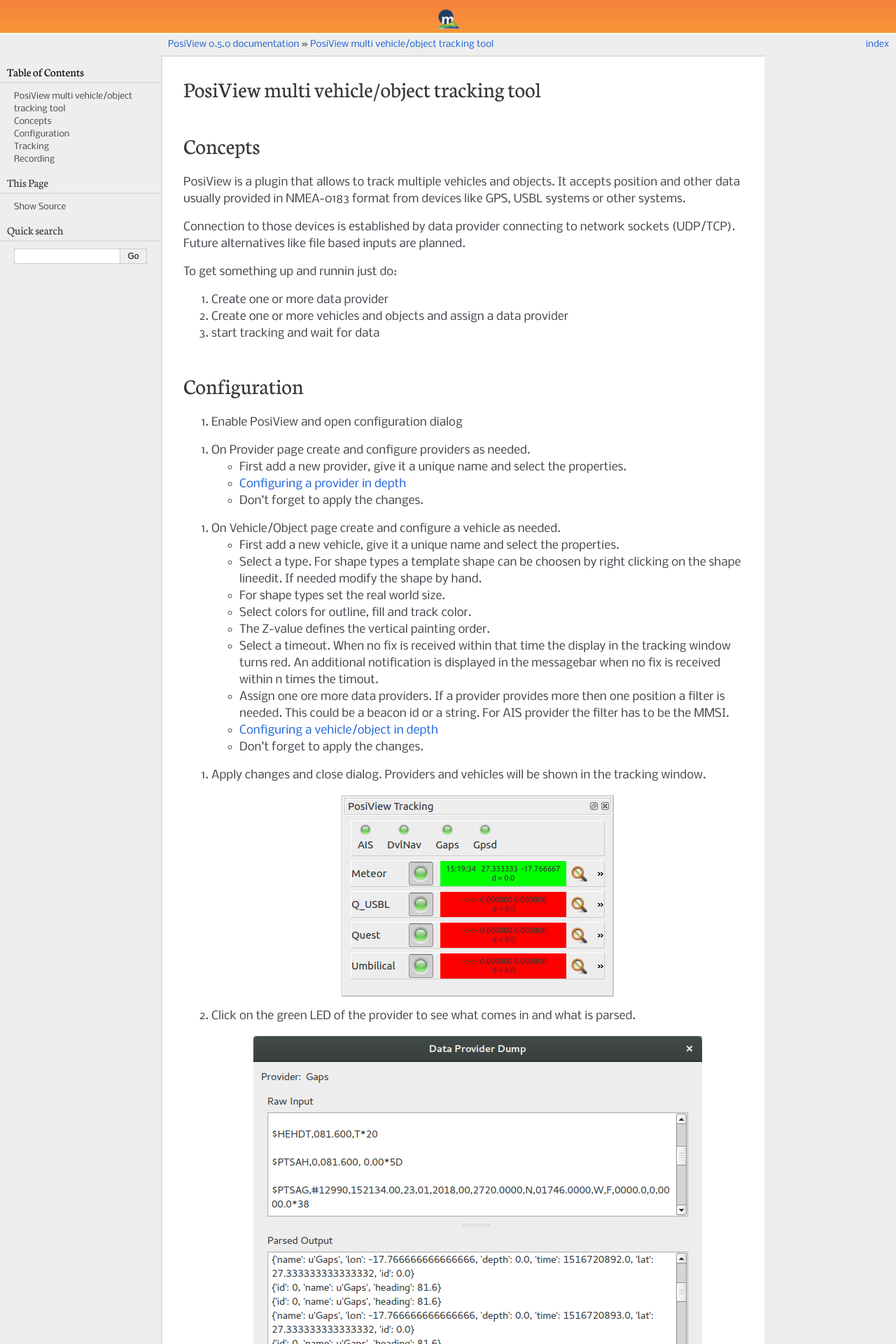
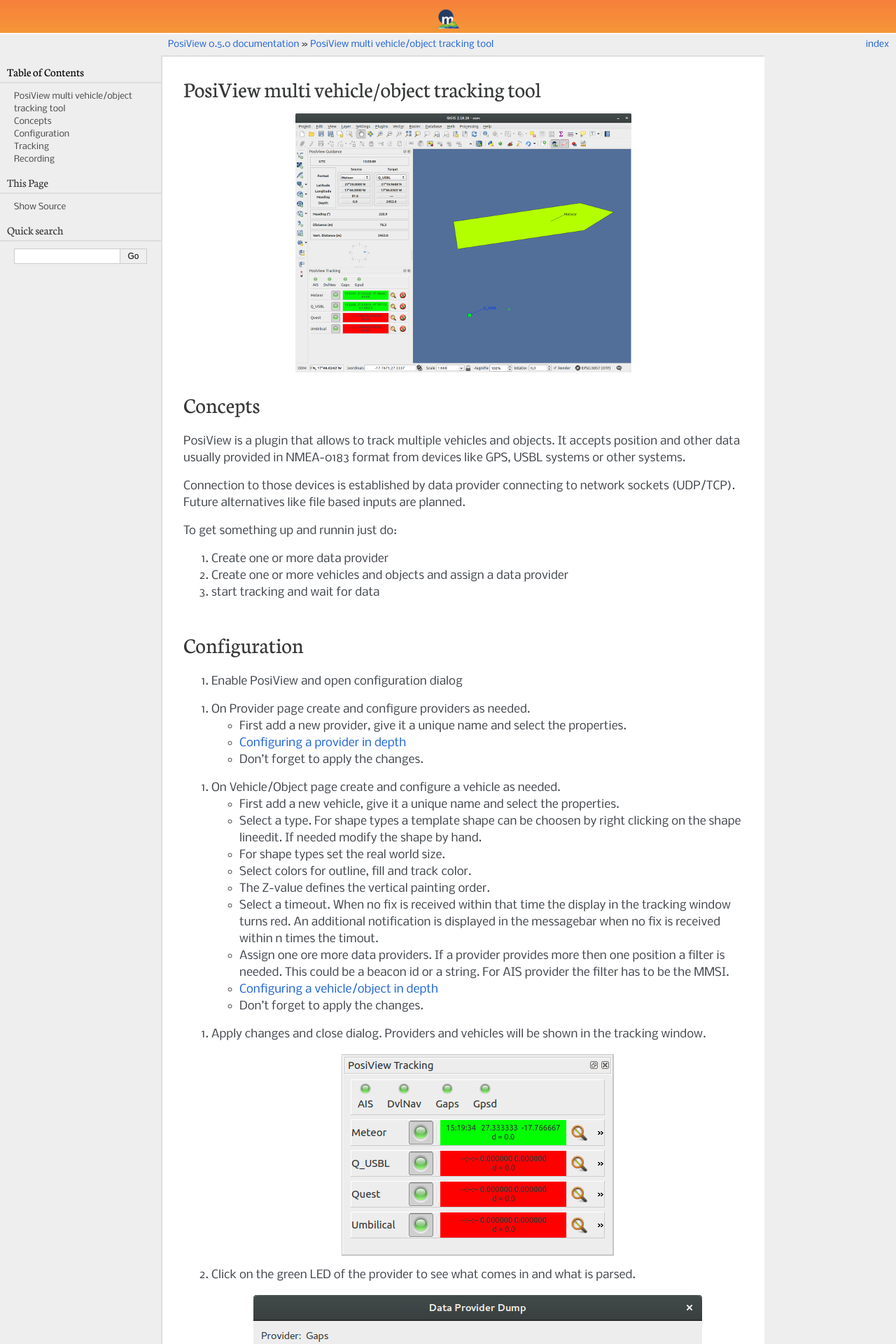
Before and after one commit to jrenken/qgis-PosiView, a Sphinx documentation site: the page built from help/source/index.rst, in a window 1280 px wide. Shown: the top 1920 px of the page at 70% size. Built offline with Sphinx 7.4.7, drawn with Linux system fonts in a browser that asks for light colours; formulas are drawn with MathJax 3.

Commit message:
nicer help

```diff
--- a/help/source/index.rst
+++ b/help/source/index.rst
@@ -13,6 +13,9 @@
 
 
 .. index:: Concpets
+
+.. image:: _static/posiview.png
+    :align: center
 
 Concepts
 ==================
@@ -87,7 +90,7 @@
 #. Start online tracking.
 #. Open guidance window and select two vehicles/objects to see distances and bearing. A compass is visible if the windows lower edge is pulled down.
 
-.. index:: Guidance window
+   .. index:: Guidance window
 
    .. image:: _static/guidance.png
       :align: center
```
Also changed, not shown: help/source/_static/posiview.png (added).
